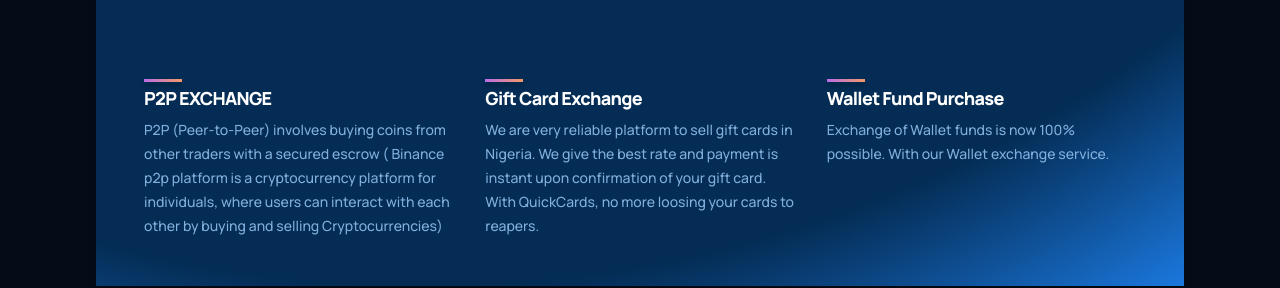
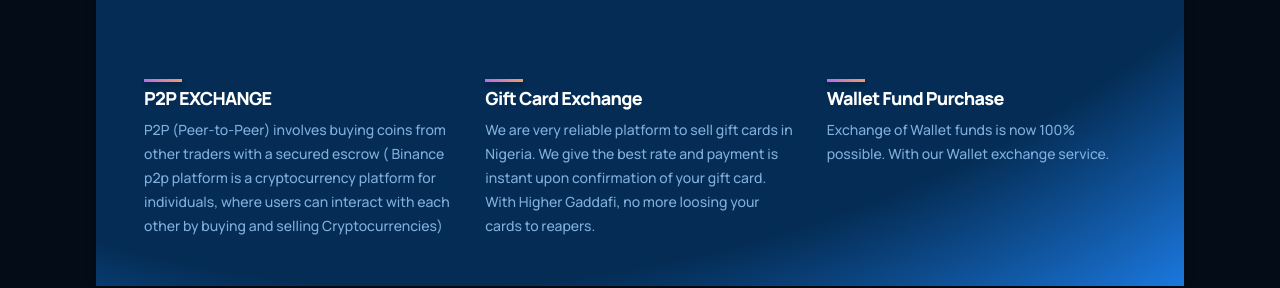
Before and after one commit to movelop/higher-gaddafi, a React (Create React App) app: page / in a window 1280 px wide. Shown: the part 1158-1446 px from the top of the page. Built offline with nearby package versions, Linux system fonts and the light colour scheme.

Commit message:
images compressed

```diff
--- a/src/containers/whatGPT3/WhatGPT3.jsx
+++ b/src/containers/whatGPT3/WhatGPT3.jsx
@@ -22,7 +22,7 @@ const WhatGPT3 = () => {
                 />
                 <Feature
                     title = 'Gift Card Exchange'
-                    text = 'We are very reliable platform to sell gift cards in Nigeria. We give the best rate and payment is instant upon confirmation of your gift card. With QuickCards, no more loosing your cards to reapers. '
+                    text = 'We are very reliable platform to sell gift cards in Nigeria. We give the best rate and payment is instant upon confirmation of your gift card. With Higher Gaddafi, no more loosing your cards to reapers. '
                 />
                 <Feature
                     title = 'Wallet Fund Purchase'
```
